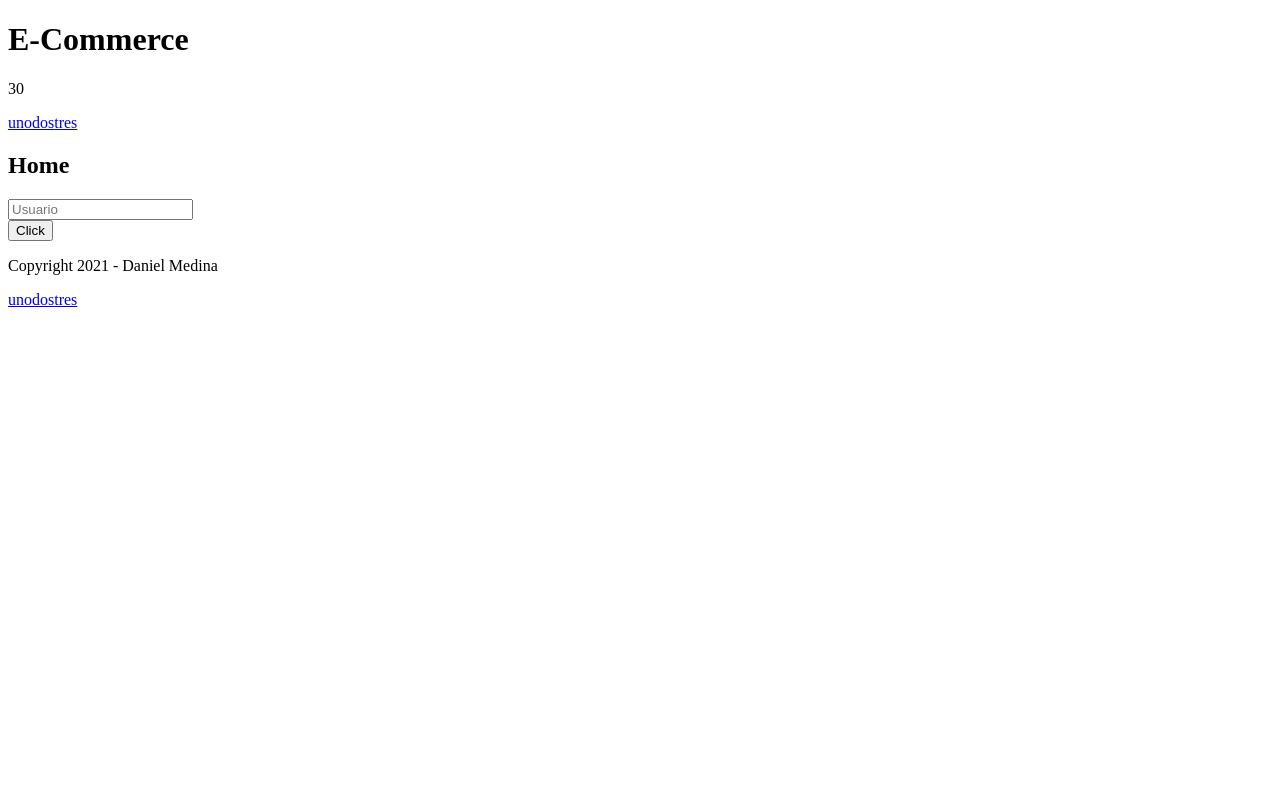
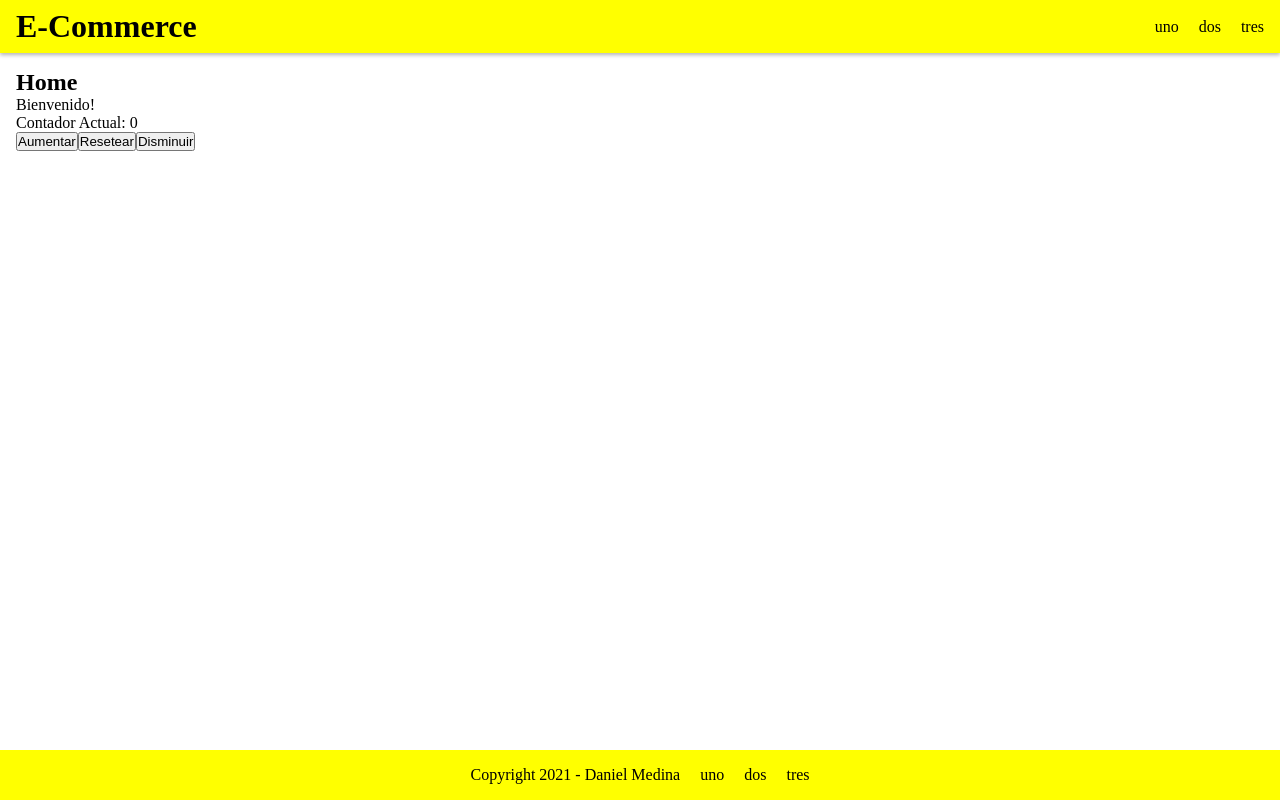
Before and after one commit to danielmedtar/react-coder, a React (Create React App) app: page / in a window 1280 px wide. Built offline with nearby package versions, Linux system fonts and the light colour scheme.

Commit message:
clase 15122021

```diff
--- a/package.json
+++ b/package.json
@@ -9,6 +9,7 @@
     "react": "^17.0.2",
     "react-dom": "^17.0.2",
     "react-scripts": "4.0.3",
+    "sass": "^1.45.0",
     "web-vitals": "^1.1.2"
   },
   "scripts": {
--- a/src/App.js
+++ b/src/App.js
@@ -4,7 +4,6 @@ import Main from "./Main";
 
 function App() {
     const titulo = "E-Commerce"
-    const edad = 30
 
     const footerData = {
         copyright : "Copyright 2021",
@@ -18,7 +17,7 @@ function App() {
     return (
         <>
 
-            <Header titulo={titulo} edad={edad} links={array} />
+            <Header titulo={titulo} links={array} />
 
             <Main titulo={home_titulo}>
                 <form>
--- a/src/Header.js
+++ b/src/Header.js
@@ -1,12 +1,11 @@
 import Nav from "./Nav"
 
-function Header({titulo,edad,links}) {
+function Header({titulo,links}) {
 
     return (
         <>
             <header>
                 <h1>{titulo}</h1>
-                <p>{edad}</p>
 
                 <Nav links={links} />
             </header>
--- /dev/null
+++ b/src/ItemListContainer.js
@@ -0,0 +1,45 @@
+import {useState} from "react"
+
+
+
+const ItemListContainer = ({greeting}) => {
+
+    // const resultado = useState(0)
+    // const contador = resultado[0]
+    // const setContador = resultado[1]
+
+    const [contador, setContador] = useState(0)
+    const [toggle, setToggle] = useState(false)
+    // let contador = 0
+
+    const aumentarContador = () => {
+        // contador++
+        setContador(contador + 1)
+    }
+
+    const disminuirContador = () => {
+        // contador++
+        setContador(contador - 1)
+    }
+
+    const resetearContador = () => {
+        // contador++
+        setContador(0)
+    }
+
+
+
+    console.log(contador);
+
+    return (
+        <div>
+            {greeting}!
+            <p>Contador Actual: {contador}</p>
+            <button onClick={aumentarContador}>Aumentar</button>
+            <button onClick={resetearContador}>Resetear</button>
+            <button onClick={disminuirContador}>Disminuir</button>
+        </div>
+    )
+}
+
+export default ItemListContainer
--- a/src/Main.js
+++ b/src/Main.js
@@ -1,11 +1,11 @@
-const Main = ({titulo, children}) => {
+import ItemListContainer from "./ItemListContainer"
+
+const Main = ({titulo}) => {
     return (
         <>
             <main>
-                <header>
-                    <h2>{titulo}</h2>
-                </header>
-                {children}
+                <h2>{titulo}</h2>
+                <ItemListContainer greeting="Bienvenido"/>
             </main>
         </>
     )
--- a/src/index.js
+++ b/src/index.js
@@ -7,5 +7,7 @@ import ReactDOM from 'react-dom';
 // Tener por lo menos un componente
 import App from "./App"
 
+import "./styles.scss"
+
 //Mostrar la aplicación en el DOM
 ReactDOM.render(<App/>, document.getElementById('root'));
--- /dev/null
+++ b/src/styles.scss
@@ -0,0 +1,49 @@
+* {
+    margin: 0;
+    padding: 0;
+    box-sizing: border-box;
+}
+
+a {
+    text-decoration: none;
+    color: #000;
+}
+
+html, body, #root {
+    height: 100vh;
+}
+
+#root {
+    display: flex;
+    flex-direction: column;
+}
+
+#root header {
+    display: flex;
+    align-items: center;
+    justify-content: space-between;
+    padding: 0.5rem 1rem;
+    background-color: yellow;
+    box-shadow: 0 2px 4px rgba(0,0,0,0.3);
+}
+main {
+    flex-grow: 1;
+    padding: 1rem;
+}
+
+footer {
+    padding: 1rem;
+    background-color: yellow;
+    display: flex;
+    justify-content: center;
+    align-items: center;
+}
+
+nav {
+    display: flex;
+    gap: 20px;
+}
+
+footer nav {
+    margin-left: 20px;
+}
```
Also changed, not shown: 1 other file (tests, documents, lock files or other folders).
